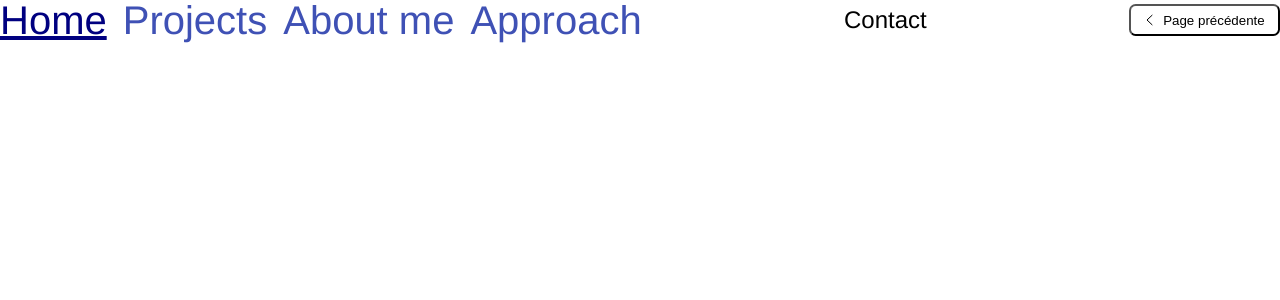
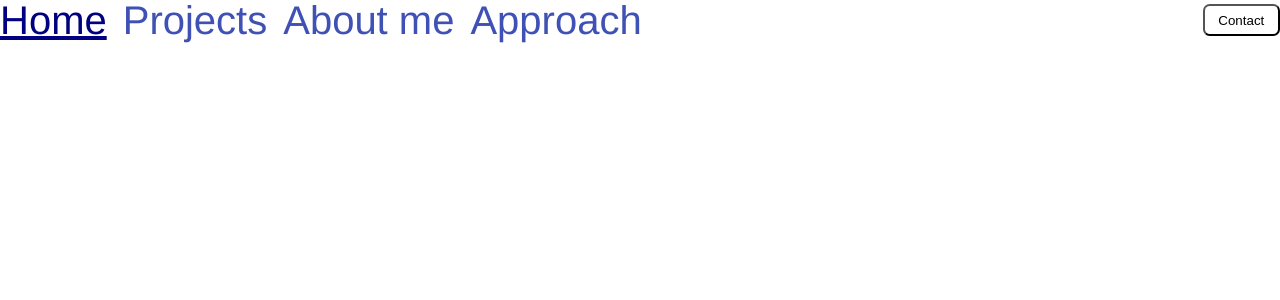
Before and after one commit to leogenot/portfolio, a Vue app: page / in a window 1280 px wide. Shown: the top 300 px of the page. Built offline with nearby package versions, Linux system fonts and the light colour scheme.

Commit message:
contact menu hover

```diff
--- /dev/null
+++ b/src/templates/components/Contact/ContactButton.vue
@@ -0,0 +1,70 @@
+<template>
+    <button-primary
+        class="c-contact-btn wiggle"
+        label="Contact"
+        color="light"
+    />
+</template>
+
+<script>
+import { defineComponent, computed } from "vue";
+
+import ButtonPrimary from "@/templates/components/_buttons/ButtonPrimary.vue";
+
+export default defineComponent({
+    name: "ContactButton",
+    components: {
+        ButtonPrimary,
+    },
+    setup() {},
+});
+</script>
+
+<style lang="scss">
+.c-contact-btn {
+}
+
+.wiggle {
+    animation: wiggle 5s infinite;
+}
+
+@keyframes wiggle {
+    0% {
+        transform: rotate(0);
+    }
+
+    90% {
+        transform: rotate(0);
+    }
+
+    92% {
+        transform: rotate(5deg);
+    }
+
+    94% {
+        transform: rotate(-5deg);
+    }
+
+    100% {
+        transform: rotate(0);
+    }
+}
+
+.wiggle:hover {
+    animation: wigglecontinue 0.3s 1;
+}
+
+@keyframes wigglecontinue {
+    0% {
+        transform: rotate(-5deg);
+    }
+
+    50% {
+        transform: rotate(5deg);
+    }
+
+    100% {
+        transform: rotate(-5deg);
+    }
+}
+</style>
--- /dev/null
+++ b/src/templates/components/Contact/ContactMenu.vue
@@ -0,0 +1,75 @@
+<template>
+    <div class="c-contact-menu">
+        <contact-button class="c-contact-menu-contact wiggle" />
+
+        <div class="c-contact-menu-contact-menu">
+            <a
+                href="mailto: leogenot@gmail.com"
+                class="c-contact-menu-contact-menu-item"
+                >leogenot@gmail.com</a
+            ><a
+                href="https://instagram.com/garethughes"
+                target="_blank"
+                class="c-contact-menu-contact-menu-item"
+                >Instagram</a
+            ><a
+                href="https://www.linkedin.com/in/gareth-hughes-9480153a/"
+                target="_blank"
+                class="c-contact-menu-contact-menu-item"
+                >LinkedIn</a
+            ><a
+                href="https://twitter.com/bygarethughes"
+                target="_blank"
+                class="c-contact-menu-contact-menu-item"
+                >Github</a
+            >
+        </div>
+    </div>
+</template>
+
+<script>
+import { defineComponent, computed } from "vue";
+
+import ContactButton from "@/templates/components/Contact/ContactButton.vue";
+
+export default defineComponent({
+    name: "ContactMenu",
+    components: {
+        ContactButton,
+    },
+    setup() {},
+});
+</script>
+
+<style lang="scss">
+.c-contact-menu {
+    &:hover .c-contact-menu-contact-menu-item {
+        transform: translateY(0);
+        opacity: 1;
+        transition: 0.4s $custom-ease opacity, 0.6s $custom-ease transform;
+
+        @include stagger-delay(4, 0.2);
+    }
+    &-contact {
+        &-menu {
+            display: flex;
+            position: absolute;
+            z-index: 1;
+            width: 13em;
+            right: 0;
+            padding-top: 2em;
+            flex-direction: column;
+            align-items: flex-end;
+            gap: 1.5rem;
+
+            &-item {
+                cursor: ne-resize;
+                opacity: 0;
+                transform: translateY(-2rem);
+                @include stagger-delay(4, 0.1);
+                transition: 0.3s $custom-ease opacity, 1s $custom-ease transform;
+            }
+        }
+    }
+}
+</style>
--- a/src/templates/layout/TheHeader.vue
+++ b/src/templates/layout/TheHeader.vue
@@ -26,9 +26,11 @@
         </nav>
         <!-- #site-navigation -->
         <div class="c-header__right">
-            <div class="c-header__right-contact wiggle">Contact</div>
+            <!-- <div class="c-header__right-contact wiggle">Contact</div> -->
 
-            <div class="c-header__right-contact-menu">
+            <contact-menu />
+
+            <!--             <div class="c-header__right-contact-menu">
                 <a
                     href="mailto: leogenot@gmail.com"
                     class="c-header__right-contact-menu-item"
@@ -49,25 +51,20 @@
                     class="c-header__right-contact-menu-item"
                     >Github</a
                 >
-            </div>
+            </div> -->
         </div>
-        <button-primary
-            label="Page précédente"
-            iconBefore="chevron-left"
-            color="light"
-        />
     </div>
 </template>
 
 <script>
 import { defineComponent } from "vue";
 
-import ButtonPrimary from "@/templates/components/_buttons/ButtonPrimary.vue";
+import ContactMenu from "@/templates/components/Contact/ContactMenu.vue";
 
 export default defineComponent({
     name: "TheHeader",
     components: {
-        ButtonPrimary,
+        ContactMenu,
     },
 });
 </script>
@@ -102,90 +99,6 @@ export default defineComponent({
             width: 100%;
             text-align: right;
         }
-        &:hover .c-header__right-contact-menu-item {
-            transform: translateY(0);
-            opacity: 1;
-            transition: 0.4s $custom-ease opacity, 0.6s $custom-ease transform;
-
-            @include stagger-delay(4, 0.2);
-        }
-        &-contact {
-            font-size: 1.5rem;
-
-            &-menu {
-                display: flex;
-                position: absolute;
-                z-index: 1;
-                width: 13em;
-                right: 0;
-                padding-top: 2em;
-                -webkit-box-orient: vertical;
-                -webkit-box-direction: normal;
-                -webkit-flex-direction: column;
-                -ms-flex-direction: column;
-                flex-direction: column;
-                -webkit-box-align: end;
-                -webkit-align-items: flex-end;
-                -ms-flex-align: end;
-                align-items: flex-end;
-                gap: 1.5rem;
-
-                &-item {
-                    cursor: ne-resize;
-
-                    opacity: 0;
-                    transform: translateY(-2rem);
-
-                    @include stagger-delay(4, 0.1);
-                    transition: 0.3s $custom-ease opacity,
-                        1s $custom-ease transform;
-                }
-            }
-        }
-    }
-}
-
-.wiggle {
-    animation: wiggle 5s infinite;
-}
-
-@keyframes wiggle {
-    0% {
-        transform: rotate(0);
-    }
-
-    90% {
-        transform: rotate(0);
-    }
-
-    92% {
-        transform: rotate(5deg);
-    }
-
-    94% {
-        transform: rotate(-5deg);
-    }
-
-    100% {
-        transform: rotate(0);
-    }
-}
-
-.wiggle:hover {
-    animation: wigglecontinue 0.3s infinite;
-}
-
-@keyframes wigglecontinue {
-    0% {
-        transform: rotate(-5deg);
-    }
-
-    50% {
-        transform: rotate(5deg);
-    }
-
-    100% {
-        transform: rotate(-5deg);
     }
 }
 </style>
```
